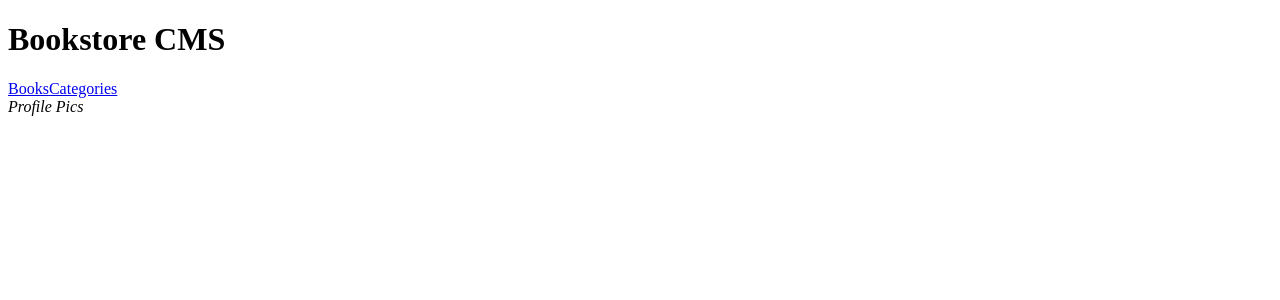
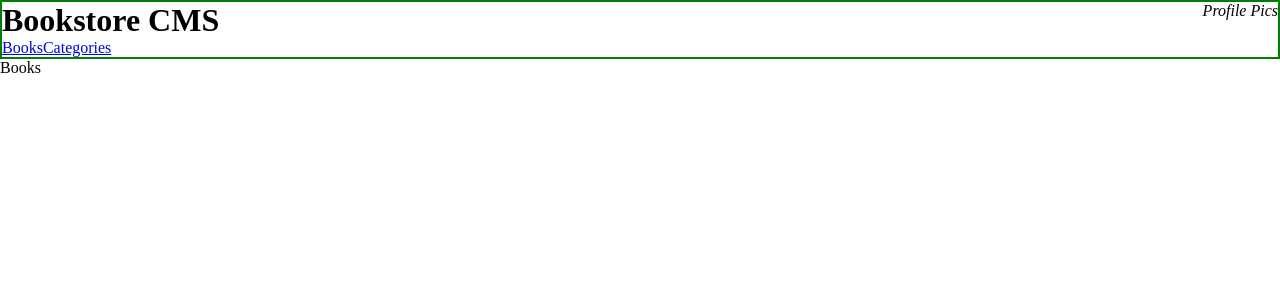
Before and after one commit to Ibnballo1/bookstore, a React (Create React App) app: page / in a window 1280 px wide. Shown: the top 300 px of the page. Built offline with nearby package versions, Linux system fonts and the light colour scheme.

Commit message:
Add Books for list of books

```diff
--- /dev/null
+++ b/src/App.css
@@ -0,0 +1,10 @@
+* {
+  padding: 0;
+  margin: 0;
+}
+
+.headers {
+  display: flex;
+  justify-content: space-between;
+  border: 2px solid green;
+}
--- a/src/App.js
+++ b/src/App.js
@@ -1,9 +1,12 @@
 import React from 'react';
 import Header from './components/Header';
+import Books from './components/Books';
+import './App.css';
 
 const App = () => (
   <div>
     <Header />
+    <Books />
   </div>
 );
 
--- /dev/null
+++ b/src/components/Books.js
@@ -0,0 +1,7 @@
+import React from 'react';
+
+const Books = () => (
+  <div>Books</div>
+);
+
+export default Books;
--- a/src/components/Header.js
+++ b/src/components/Header.js
@@ -2,7 +2,7 @@ import React from 'react';
 import { Link } from 'react-router-dom';
 
 const Header = () => (
-  <header>
+  <header className="headers">
     <div>
       <h1>Bookstore CMS</h1>
       <nav>
```
